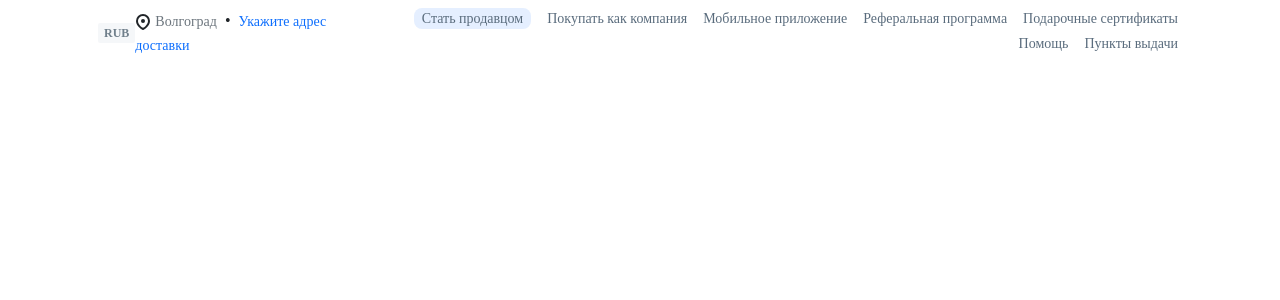
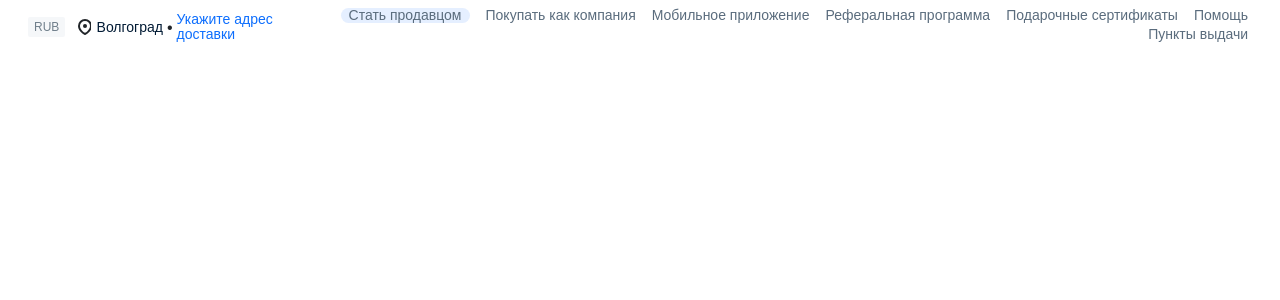
Before and after one commit to Odya01/volgau-intervolga, a PHP site: page / in a window 1280 px wide. Shown: the top 300 px of the page. Run offline with PHP 8.4, Linux system fonts and the light colour scheme; some web fonts are replaced.

Commit message:
Update header nav

```diff
--- a/LR1/css/style.css
+++ b/LR1/css/style.css
@@ -29,19 +29,23 @@
   box-sizing: border-box;
 }
 :root{
+  --ozTextPrimary: #001a34;
   --ozGray40: #3d5165;
   --ozGray60: #5a6c7d;
+  --ozTextAction: #005bff;
   --ozBluePale: #e5efff;
 }
 body{
   height: 100%;
-  font-family: 'GTEestiPro';
+  font-family: 'GTEestiPro', arial, sans-serif;
+  line-height: 1.1;
 }
 a{
   text-decoration: none;
 }
 
 .container{
+  max-width: 1472px;
   margin: 0 auto;
   padding: 0px 28px;
 }
@@ -52,8 +56,10 @@
   flex-direction: row;
 
   padding: 4px 28px;
+  align-items: center;
+  justify-content: space-between;
 }
-/* LEFT */
+/* LEFT NAV */
 .header__left{
   display: flex;
   flex-direction: row;
@@ -62,13 +68,13 @@
 .btn-secondary{
   height: 20px;
   padding: 1px 6px;
+  margin-right: 12px;
   border-radius: 2px;
   border: none;
 
   background-color: rgba(14,50,103,.04);
 
   font-size: 12px;
-  font-weight: 700;
   text-align: center;
   color: #707f8b;
   text-transform: uppercase;
@@ -76,25 +82,41 @@
 .btn-secondary:hover{
   background-color: rgba(0,26,52,.2);;
 }
+.header__left-link{
+  display: flex;
+  flex-shrink: 1;
+  width: 100%;
+  align-items: center;
+}
+.icon__map{
+  margin-right: 6px;
+}
+.link-primary{
+  color: var(--ozTextAction);
+}
+.link-secondary{
+  color: var(--ozTextPrimary)!important;
+}
 .link-secondary,
 .link-primary{
   font-size: 14px;
 }
-/* RIGHT */
+/* RIGHT NAV */
 .nav{
   display: flex;
   flex-wrap: wrap;
   padding: 4px;
   margin-left: auto;
+  align-items: center;
   justify-content: flex-end;
   overflow: hidden;
   text-overflow: ellipsis;
-
 }
 .nav-link{
   padding: 0;
   margin-bottom: 4px;
   margin-left: 16px;
+  text-align: center;
 
   font-size: 14px;
   color: var(--ozGray60);
```
